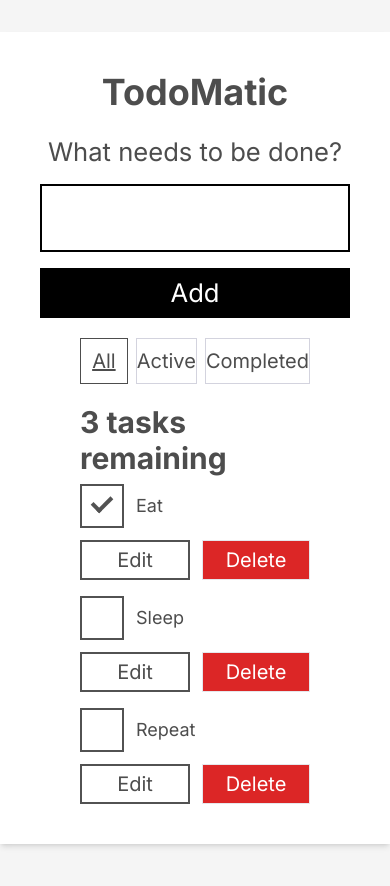
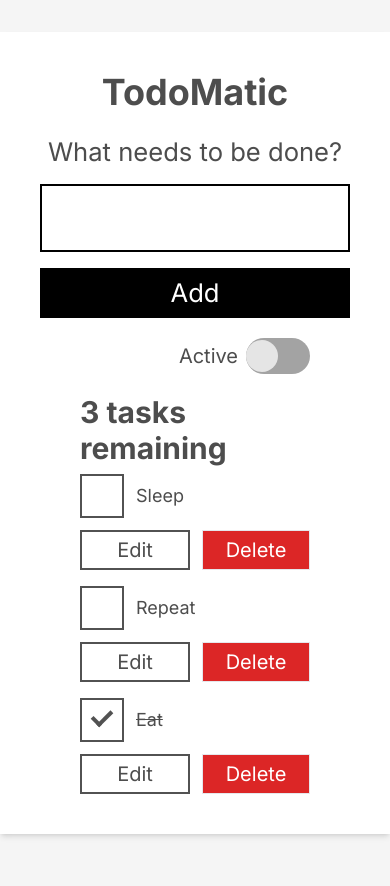
Before and after one commit to DanKim0213/super-app, a Next.js app: page /todo in a window 390 px wide. Shown: the top 886 px of the page. Built offline with nearby package versions, Linux system fonts and the light colour scheme.

Commit message:
add Switch to Filter on Todo app

```diff
--- a/app/todo/_actions/index.ts
+++ b/app/todo/_actions/index.ts
@@ -1,4 +1,3 @@
-"use server";
 import data from "./dummy-data.json";
 
 export function getTasks() {
--- /dev/null
+++ b/app/todo/_components/Filter.tsx
@@ -0,0 +1,49 @@
+import type { FilterType } from "../page";
+import FilterButton from "./FilterButton";
+
+type PropsType = {
+  FILTER_NAMES: FilterType[];
+  filter: FilterType;
+  setFilter: React.Dispatch<React.SetStateAction<FilterType>>;
+};
+
+/**
+ * show a different filter responsively
+ */
+function Filter({ FILTER_NAMES, filter, setFilter }: PropsType) {
+  const filterList = FILTER_NAMES.map((name) => (
+    <FilterButton
+      key={name}
+      name={name}
+      isPressed={name === filter}
+      setFilter={setFilter}
+    />
+  ));
+
+  return (
+    <section className="mx-10 mt-5">
+      <div className="flex justify-between gap-2 max-sm:hidden">
+        {filterList}
+      </div>
+      <div className="flex justify-end sm:hidden">
+        <label className="flex items-center gap-2 text-xl" htmlFor="filter">
+          Active
+          <input
+            className="appearance-none w-16 h-9 rounded-full flex items-center bg-neutral-400 checked:bg-red-200 after:w-8 after:h-8 after:bg-neutral-200 after:checked:bg-red-500 after:block after:box-content after:rounded-full after:checked:translate-x-full after:transition
+              "
+            type="checkbox"
+            role="switch"
+            name="toggle"
+            id="filter"
+            checked={filter === "Active"}
+            onChange={() =>
+              setFilter((curr) => (curr === "Active" ? "All" : "Active"))
+            }
+          />
+        </label>
+      </div>
+    </section>
+  );
+}
+
+export default Filter;
--- a/app/todo/_components/Todo.tsx
+++ b/app/todo/_components/Todo.tsx
@@ -103,7 +103,9 @@ function Todo(props: PropsType) {
         />
         {/* Custom Checkbox using input with `appearance-none` and label with `after:` */}
         <label
-          className="text-lg cursor-pointer after:absolute after:left-3 after:top-3 after:box-content after:h-2 after:w-4 after:-rotate-45 after:cursor-pointer after:border-4 after:border-e-0 after:border-t-0 after:border-solid after:border-neutral-600 after:opacity-0 peer-checked:after:opacity-100 "
+          className={`text-lg cursor-pointer after:absolute after:left-3 after:top-3 after:box-content after:h-2 after:w-4 after:-rotate-45 after:cursor-pointer after:border-4 after:border-e-0 after:border-t-0 after:border-solid after:border-neutral-600 after:opacity-0 peer-checked:after:opacity-100 ${
+            props.completed && "line-through"
+          } `}
           htmlFor={props.id}
         >
           {props.name}
--- a/app/todo/page.tsx
+++ b/app/todo/page.tsx
@@ -1,8 +1,8 @@
 "use client";
 import { useState, useRef, useEffect } from "react";
 import Form from "./_components/Form";
-import FilterButton from "./_components/FilterButton";
 import Todo from "./_components/Todo";
+import Filter from "./_components/Filter";
 import { getTasks } from "./_actions";
 import { nanoid } from "nanoid";
 
@@ -65,9 +65,22 @@ function App() {
     setTasks(editedTaskList);
   }
 
-  const taskList = tasks
-    ?.filter(FILTER_MAP[filter])
-    .map((task) => (
+  const taskList = (() => {
+    let result;
+    if (filter === "All") {
+      const active = [];
+      const completed = [];
+      for (const task of tasks) {
+        if (task.completed === true) completed.push(task);
+        else active.push(task);
+      }
+
+      result = active.concat(completed);
+    } else {
+      result = tasks?.filter(FILTER_MAP[filter]);
+    }
+
+    return result.map((task) => (
       <Todo
         id={task.id}
         name={task.name}
@@ -78,15 +91,7 @@ function App() {
         editTask={editTask}
       />
     ));
-
-  const filterList = FILTER_NAMES.map((name) => (
-    <FilterButton
-      key={name}
-      name={name}
-      isPressed={name === filter}
-      setFilter={setFilter}
-    />
-  ));
+  })();
 
   function addTask(name: string) {
     const newTask = { id: "todo-" + nanoid(), name: name, completed: false };
@@ -110,9 +115,11 @@ function App() {
       <div className="relative p-10 mt-8 mb-16 bg-white shadow-md">
         <h1 className="max-w-full text-4xl font-bold text-center">TodoMatic</h1>
         <Form addTask={addTask} />
-        <div className="flex justify-between gap-2 mx-10 mt-5">
-          {filterList}
-        </div>
+        <Filter
+          FILTER_NAMES={FILTER_NAMES}
+          filter={filter}
+          setFilter={setFilter}
+        />
         <h2
           className="mx-10 mt-5 text-3xl font-bold"
           id="list-heading"
```
Also changed, not shown: 2 other files (tests, documents, lock files or other folders).
